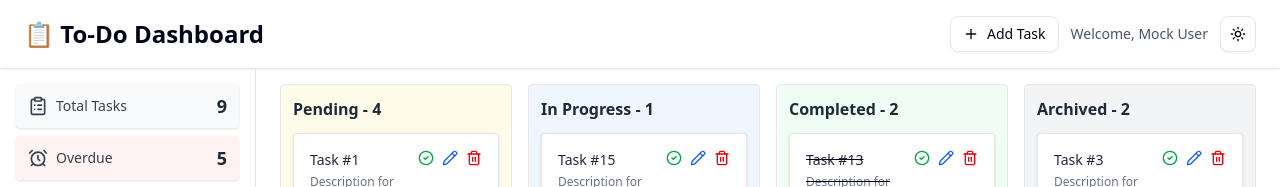
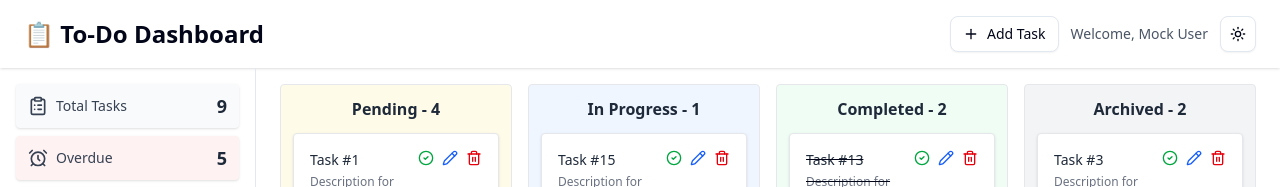
Before and after one commit to nagarjun-avala/todo-app, a Next.js app: page / in a window 1280 px wide. Shown: the top 187 px of the page. Built offline with nearby package versions, Linux system fonts and the light colour scheme.

Commit message:
Changed the Task Board UI:Added Drag feature.

```diff
--- a/app/(auth)/login/_componenets/login-form.tsx
+++ b/app/(auth)/login/_componenets/login-form.tsx
@@ -12,6 +12,7 @@ import {
 } from "@/components/ui/card";
 import { Input } from "@/components/ui/input";
 import { Label } from "@/components/ui/label";
+import Link from "next/link";
 
 export function LoginForm({
   className,
@@ -67,22 +68,14 @@ export function LoginForm({
                 <Input
                   id="email"
                   type="email"
-                  placeholder="m@example.com"
+                  placeholder="example@mail.com"
                   value={email}
                   onChange={(e) => setEmail(e.target.value)}
                   required
                 />
               </div>
               <div className="grid gap-3">
-                <div className="flex items-center">
-                  <Label htmlFor="password">Password</Label>
-                  <a
-                    href="#"
-                    className="ml-auto inline-block text-sm underline-offset-4 hover:underline"
-                  >
-                    Forgot your password?
-                  </a>
-                </div>
+                <Label htmlFor="password">Password</Label>
                 <Input
                   id="password"
                   type="password"
@@ -100,9 +93,9 @@ export function LoginForm({
             </div>
             <div className="mt-4 text-center text-sm">
               Don&apos;t have an account?{" "}
-              <a href="#" className="underline underline-offset-4">
-                Sign up
-              </a>
+              <Link href={"/registre"} className="underline underline-offset-4">
+                register
+              </Link>
             </div>
           </form>
         </CardContent>
--- a/app/globals.css
+++ b/app/globals.css
@@ -41,6 +41,11 @@
   --radius-md: calc(var(--radius) - 2px);
   --radius-lg: var(--radius);
   --radius-xl: calc(var(--radius) + 4px);
+}
+
+/* global.css or Tailwind config */
+*[draggable="true"] {
+  opacity: 1 !important;
 }
 
 :root {
@@ -116,6 +121,7 @@
   * {
     @apply border-border outline-ring/50;
   }
+
   body {
     @apply bg-background text-foreground;
   }
--- a/components/TaskBoard.tsx
+++ b/components/TaskBoard.tsx
@@ -1,8 +1,7 @@
-import React, { useMemo } from "react";
-import { Task, StatusType } from "@/lib/types";
-import { DragDropContext, Droppable, Draggable, DropResult } from "@hello-pangea/dnd";
-import TaskCard from "@/components/task/TaskCard";
+import { StatusType, Task } from "@/lib/types";
 import { cn } from "@/lib/utils";
+import React, { useMemo, useState } from "react";
+import TaskCard from "./task/TaskCard";
 
 const STATUS_COLUMNS: {
     key: StatusType;
@@ -31,53 +30,67 @@ export default function TaskBoard({
     onDeleteTask,
     onToggleComplete,
 }: Props) {
-    const handleDragEnd = (result: DropResult) => {
-        const { source, destination, draggableId } = result;
-        if (!destination || source.droppableId === destination.droppableId) return;
+    const [draggedItem, setDraggedItem] = useState<{ columnId: string; task: Task } | null>(null);
 
-        setTasks((prev) =>
-            prev.map((task) =>
-                task.id === draggableId
-                    ? { ...task, status: destination.droppableId as StatusType }
-                    : task
+    const columns = useMemo(
+        () =>
+            STATUS_COLUMNS.map(({ key, label, bgLight, bgDark }) => ({
+                key,
+                name: label,
+                bgLight,
+                bgDark,
+                items: tasks.filter((task) => task.status === key),
+            })),
+        [tasks]
+    );
+
+    const handleDragStart = (columnId: string, task: Task) => {
+        setDraggedItem({ columnId, task });
+    };
+
+    const handleDrop = (e: React.DragEvent, targetColumnId: string) => {
+        e.preventDefault();
+        if (!draggedItem || draggedItem.columnId === targetColumnId) return;
+
+        setTasks((prevTasks) =>
+            prevTasks.map((t) =>
+                t.id === draggedItem.task.id ? { ...t, status: targetColumnId as StatusType } : t
             )
         );
+        setDraggedItem(null);
     };
 
-    // Pre-group tasks for performance
-    const groupedTasks = useMemo(() => {
-        return STATUS_COLUMNS.reduce((acc, { key }) => {
-            acc[key] = tasks.filter((task) => task.status === key);
-            return acc;
-        }, {} as Record<StatusType, Task[]>);
-    }, [tasks]);
-
     return (
-        <DragDropContext onDragEnd={handleDragEnd}>
-            <div className="grid grid-cols-1 md:grid-cols-2 lg:grid-cols-4 gap-4">
-                {STATUS_COLUMNS.map(({ key, label, bgLight, bgDark }) => (
-                    <Droppable key={key} droppableId={key}>
-                        {(provided) => (
+        <div className="grid grid-cols-1 md:grid-cols-2 lg:grid-cols-4 gap-4 w-full">
+            {columns.map(({ key, name, bgLight, bgDark, items }) => {
+                const isEmpty = items.length === 0;
+                return (
                     <div
-                                ref={provided.innerRef}
-                                {...provided.droppableProps}
+                        key={key}
+                        onDragOver={(e) => e.preventDefault()}
+                        onDrop={(e) => handleDrop(e, key)}
                         className={cn(
-                                    "rounded p-3 min-h-[200px] border transition-colors",
+                            "rounded p-3 border transition-all flex flex-col items-center justify-start min-h-[200px] w-full",
                             "border-gray-200 dark:border-gray-700",
                             bgLight,
-                                    bgDark
+                            bgDark,
+                            isEmpty ? "max-w-[4rem]" : "flex-1"
                         )}
                     >
-                                <h3 className="font-semibold capitalize mb-3 text-gray-800 dark:text-gray-100">
-                                    {label} - {groupedTasks[key].length}
+                        <h3
+                            className={cn(
+                                "font-semibold mb-3 text-gray-800 dark:text-gray-100",
+                                isEmpty && "[writing-mode:vertical-rl] rotate-180 whitespace-nowrap"
+                            )}
+                        >
+                            {name} - {items.length}
                         </h3>
-                                {groupedTasks[key].map((task, index) => (
-                                    <Draggable key={task.id} draggableId={task.id} index={index}>
-                                        {(provided) => (
+                        {items.map((task) => (
                             <div
-                                                ref={provided.innerRef}
-                                                {...provided.draggableProps}
-                                                {...provided.dragHandleProps}
+                                key={task.id}
+                                draggable
+                                onDragStart={() => handleDragStart(key, task)}
+                                className="rounded"
                             >
                                 <TaskCard
                                     task={task}
@@ -86,15 +99,10 @@ export default function TaskBoard({
                                     onToggleComplete={() => onToggleComplete(task.id)}
                                 />
                             </div>
-                                        )}
-                                    </Draggable>
-                                ))}
-                                {provided.placeholder}
-                            </div>
-                        )}
-                    </Droppable>
                         ))}
                     </div>
-        </DragDropContext>
+                );
+            })}
+        </div>
     );
 }
--- a/lib/zodSchems.ts
+++ b/lib/zodSchems.ts
@@ -10,4 +10,10 @@ export const taskFormSchema = z.object({
     dueDate: z.date()
 });
 
+export const loginFormSchema = z.object({
+    email: z.email(),
+    password: z.string().min(6, "Password length must be atleast 6 charectors")
+})
+
+export type LoginFormValues = z.infer<typeof loginFormSchema>;
 export type TaskFormValues = z.infer<typeof taskFormSchema>;
```
Lines whose indentation alone changed are shown as unchanged.
